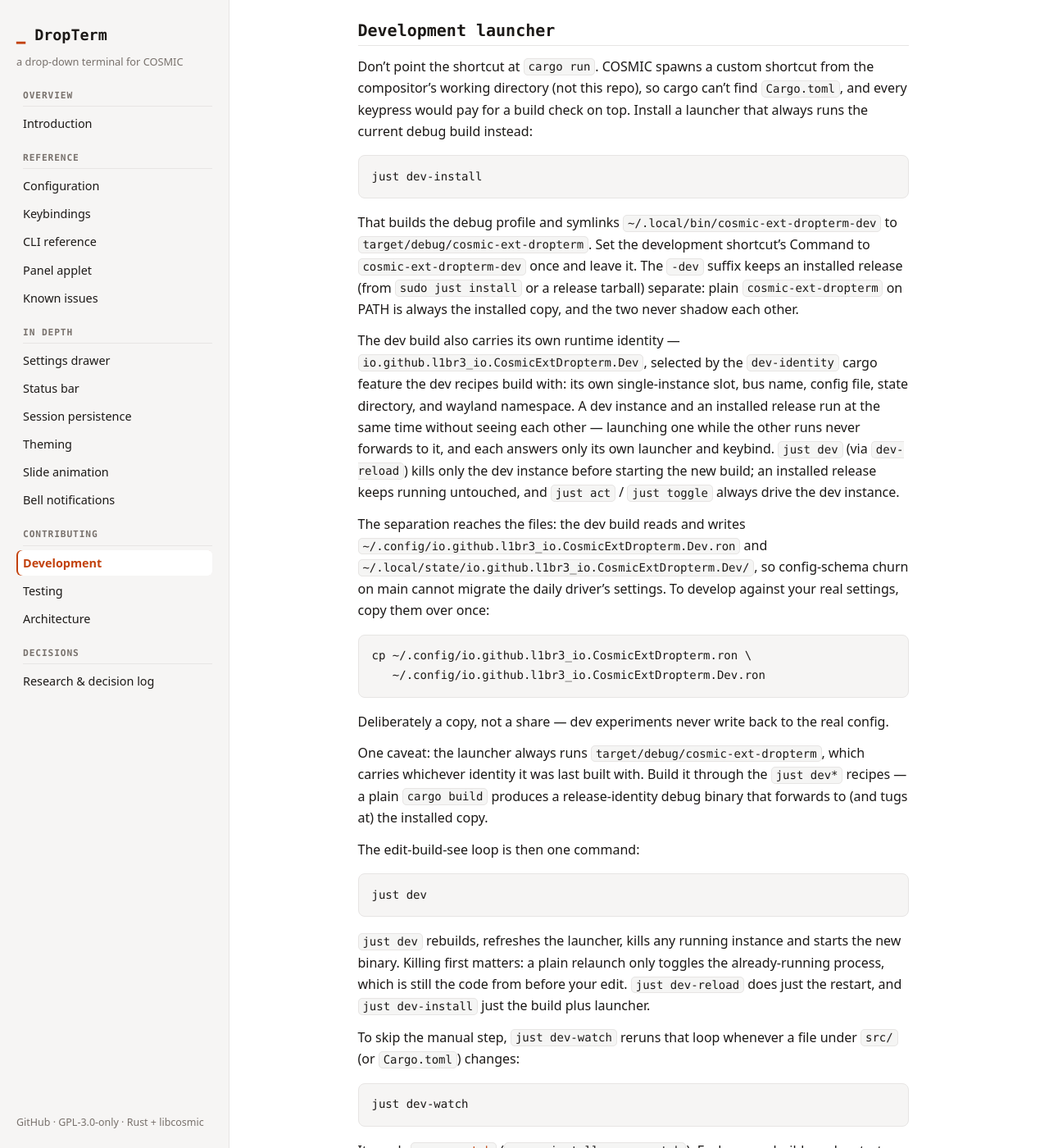
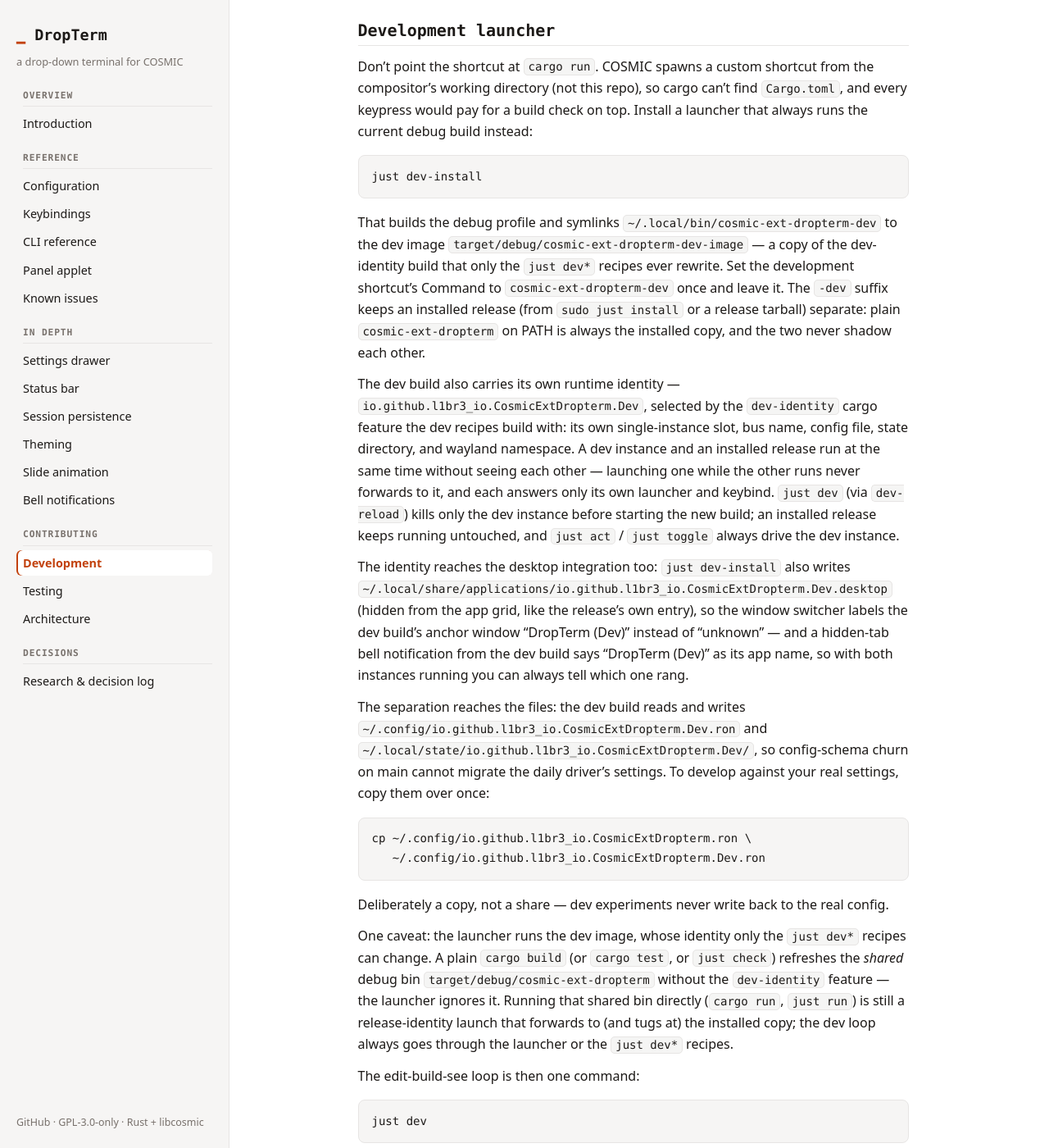
Before and after one commit to l1br3-io/cosmic-ext-dropterm, a Jekyll site: the page built from docs/development.md, in a window 1280 px wide and 1400 px high, scrolled down 225 px. Shown: the whole window at 82% size. Built offline with Jekyll 4.4.1, drawn with Linux system fonts in a browser that asks for light colours; our own code applies the rules of GitHub Pages for plain Markdown files; some of the changed text lies outside the part shown.

Commit message:
fix: the dev identity carries its own desktop file and notification name
Two residual overlaps between `just dev` and `just install`:

The dev build installed no desktop file, so the window switcher —
which matches the always-mapped clipboard anchor by its .Dev
application_id — listed the dev instance as "unknown" (the release
resolves via its NoDisplay entry). dev-install now generates
io.github.l1br3_io.CosmicExtDropterm.Dev.desktop from the res/
original (the dev-applet sed pattern), and dev-uninstall removes it.

Bell notifications said "DropTerm" under both identities, so with a
dev instance and the installed release both running a hidden-tab bell
could not say which one rang; the dev build now notifies as
"DropTerm (Dev)" (NOTIFY_APP_NAME, cfg-split like every other
identity surface).

docs/development.md also catches up to 85b1357: the launcher symlinks
to the dev image, not the shared debug bin, and the caveat paragraph
now states the actual residual hazard (running the shared debug bin
directly).

````diff
--- a/docs/development.md
+++ b/docs/development.md
@@ -16,11 +16,12 @@ just dev-install
 ```
 
 That builds the debug profile and symlinks `~/.local/bin/cosmic-ext-dropterm-dev`
-to `target/debug/cosmic-ext-dropterm`. Set the development shortcut's Command
-to `cosmic-ext-dropterm-dev` once and leave it. The `-dev` suffix keeps an
-installed release (from `sudo just install` or a release tarball) separate:
-plain `cosmic-ext-dropterm` on PATH is always the installed copy, and the two
-never shadow each other.
+to the dev image `target/debug/cosmic-ext-dropterm-dev-image` — a copy of the
+dev-identity build that only the `just dev*` recipes ever rewrite. Set the
+development shortcut's Command to `cosmic-ext-dropterm-dev` once and leave it.
+The `-dev` suffix keeps an installed release (from `sudo just install` or a
+release tarball) separate: plain `cosmic-ext-dropterm` on PATH is always the
+installed copy, and the two never shadow each other.
 
 The dev build also carries its own runtime identity —
 `io.github.l1br3_io.CosmicExtDropterm.Dev`, selected by the `dev-identity`
@@ -32,6 +33,14 @@ only its own launcher and keybind. `just dev` (via `dev-reload`) kills only
 the dev instance before starting the new build; an installed release keeps
 running untouched, and `just act` / `just toggle` always drive the dev
 instance.
+
+The identity reaches the desktop integration too: `just dev-install` also
+writes `~/.local/share/applications/io.github.l1br3_io.CosmicExtDropterm.Dev.desktop`
+(hidden from the app grid, like the release's own entry), so the window
+switcher labels the dev build's anchor window "DropTerm (Dev)" instead of
+"unknown" — and a hidden-tab bell notification from the dev build says
+"DropTerm (Dev)" as its app name, so with both instances running you can
+always tell which one rang.
 
 The separation reaches the files: the dev build reads and writes
 `~/.config/io.github.l1br3_io.CosmicExtDropterm.Dev.ron` and
@@ -47,10 +56,13 @@ cp ~/.config/io.github.l1br3_io.CosmicExtDropterm.ron \
 Deliberately a copy, not a share — dev experiments never write back to the
 real config.
 
-One caveat: the launcher always runs `target/debug/cosmic-ext-dropterm`,
-which carries whichever identity it was last built with. Build it through
-the `just dev*` recipes — a plain `cargo build` produces a release-identity
-debug binary that forwards to (and tugs at) the installed copy.
+One caveat: the launcher runs the dev image, whose identity only the
+`just dev*` recipes can change. A plain `cargo build` (or `cargo test`, or
+`just check`) refreshes the *shared* debug bin `target/debug/cosmic-ext-dropterm`
+without the `dev-identity` feature — the launcher ignores it. Running that
+shared bin directly (`cargo run`, `just run`) is still a release-identity
+launch that forwards to (and tugs at) the installed copy; the dev loop always
+goes through the launcher or the `just dev*` recipes.
 
 The edit-build-see loop is then one command:
 
@@ -82,10 +94,10 @@ Which recipe targets what, in one table:
 
 | Recipe | Target |
 | --- | --- |
-| `just dev`, `dev-reload`, `dev-install`, `dev-watch` | Development — the debug build under the `.Dev` identity, launched as `cosmic-ext-dropterm-dev` |
+| `just dev`, `dev-reload`, `dev-install`, `dev-watch` | Development — the debug build under the `.Dev` identity, launched as `cosmic-ext-dropterm-dev`, plus its (app-grid-hidden) desktop file |
 | `just act …`, `toggle`, `show`, `hide`, `new-tab …` | The dev instance — the verbs ride the `-dev` launcher and the dev instance executes them |
 | `just dev-applet` | Development — a second panel entry ("DropTerm (Dev)") under `~/.local`, tracking the dev terminal only |
-| `just dev-uninstall` | Development — removes the `-dev` launcher and the dev applet's footprint |
+| `just dev-uninstall` | Development — removes the `-dev` launcher, the dev desktop files, and the dev applet's footprint |
 | `just build-all` + `sudo just install` | Installed — the release build of both packages into `/usr`; a release tarball's `usr/` tree lands in the same places, and `sudo just uninstall` removes either |
 | `just applet-flatpak-build` / `-install` / `-remove` | The flatpaked applet, built from the release manifest into the user flatpak installation |
 | `just check` | The gate — fmt + clippy + test across the workspace, each package also once under `dev-identity` |
````
Also changed, not shown: 2 other files.
